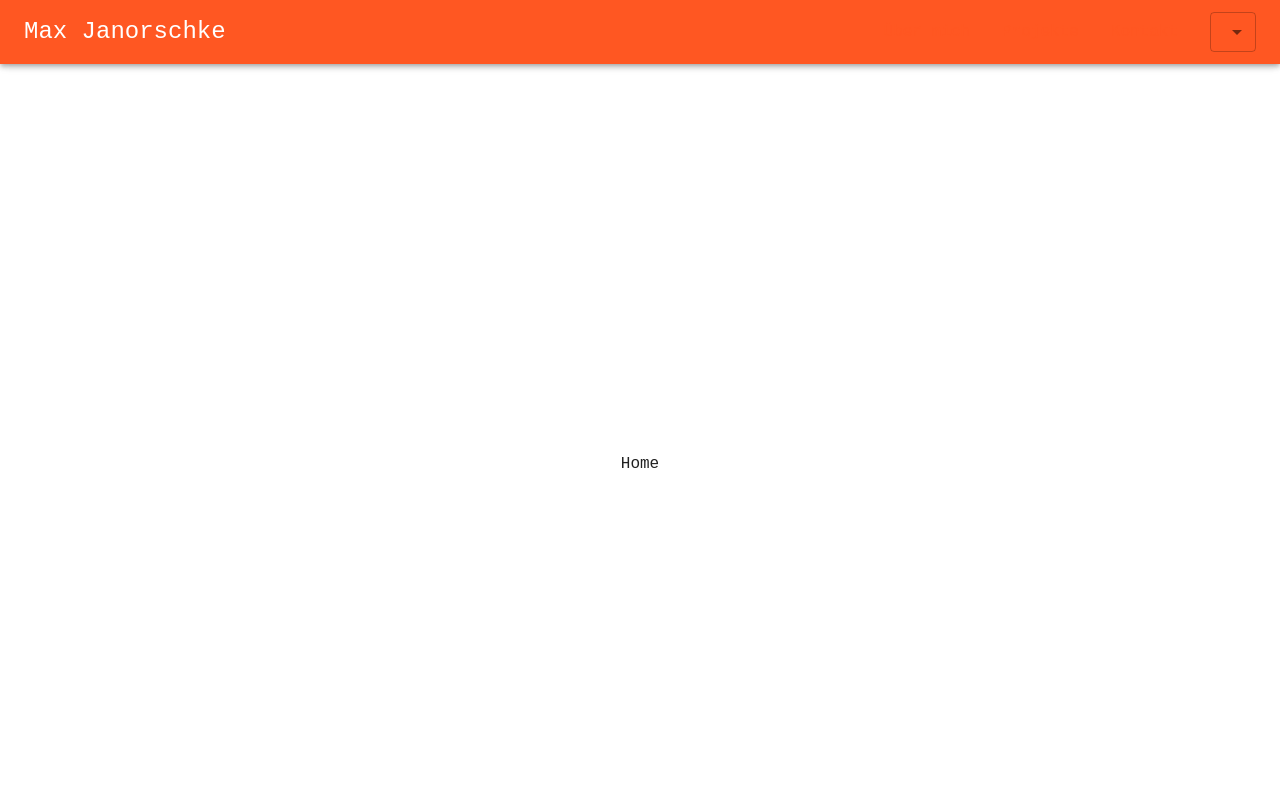
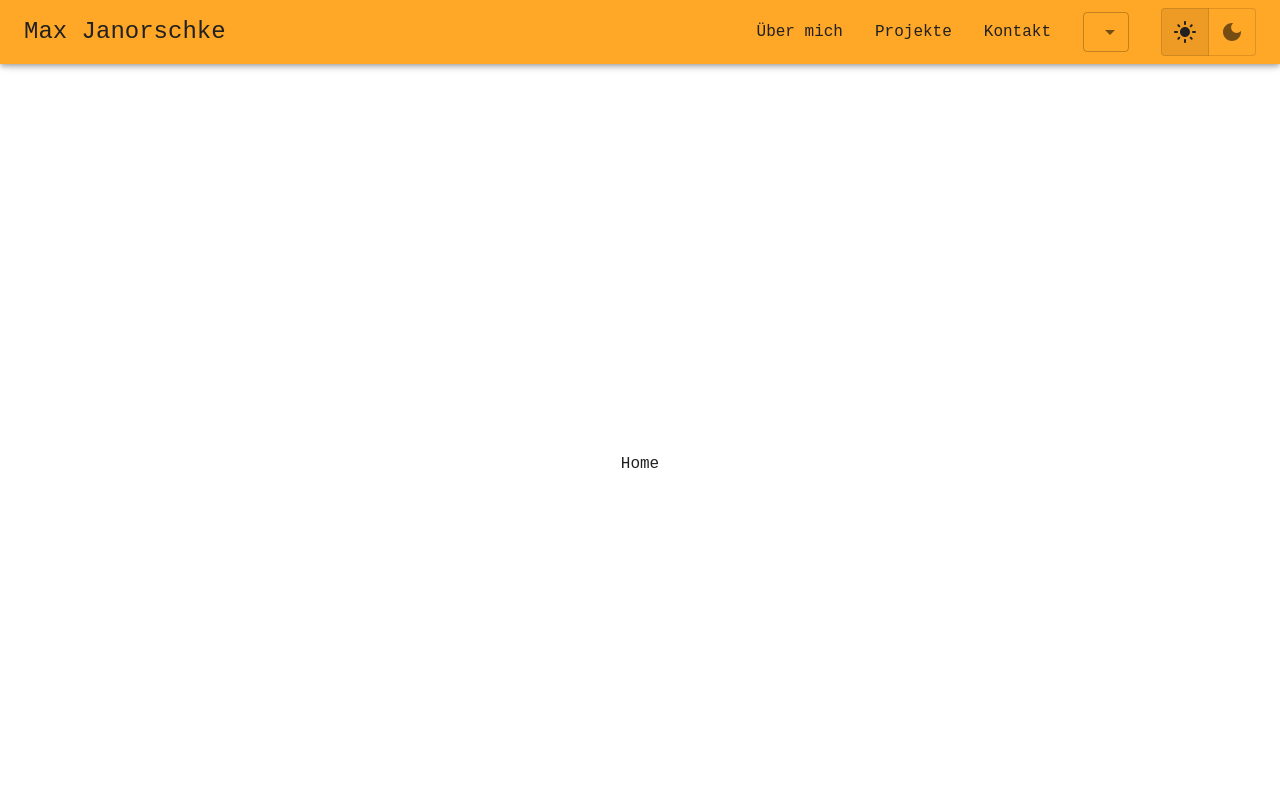
Before and after one commit to MadMax2506/madmax2506.github.io, a React (Vite) app: page / in a window 1280 px wide. Shown: the top 800 px of the page. Built offline with nearby package versions, Linux system fonts and the light colour scheme.

Commit message:
Implement navigation #16
* refactoring language select
* toggle between dark and light mode
* adjust theme

```diff
--- /dev/null
+++ b/src/components/LanguageSelect/LanguageSelect.tsx
@@ -0,0 +1,26 @@
+import { MenuItem, Select, SelectChangeEvent } from '@mui/material';
+import { LanguageConfiguration } from 'context/TranslationContext/utils';
+import { CountryInfo } from 'components/LanguageSelect/CountryInfo';
+import { useCookies } from 'react-cookie';
+
+/**
+ * Switch between the available {@link LanguageConfiguration}
+ */
+export const LanguageSelect = (): JSX.Element => {
+  const [cookies, setCookie] = useCookies<'language', { language: LanguageConfiguration }>(['language']);
+
+  const onChange = (event: SelectChangeEvent<LanguageConfiguration>) => {
+    setCookie('language', event.target.value as string);
+  };
+
+  return (
+    <Select value={cookies.language} onChange={onChange} size="small">
+      <MenuItem value={LanguageConfiguration.DE}>
+        <CountryInfo type="de" />
+      </MenuItem>
+      <MenuItem value={LanguageConfiguration.EN}>
+        <CountryInfo type="en" />
+      </MenuItem>
+    </Select>
+  );
+};
--- a/src/components/Navigation/DesktopNavigation.tsx
+++ b/src/components/Navigation/DesktopNavigation.tsx
@@ -1,9 +1,8 @@
-import { MenuItem, Select, SelectChangeEvent, Stack, Typography } from '@mui/material';
+import { Stack, Typography } from '@mui/material';
 import { NavigationPage } from 'components/Navigation/types';
 import { NavigationLink } from 'components/Navigation/NavigationLink';
-import { useCookies } from 'react-cookie';
-import { LanguageConfiguration } from 'context/TranslationContext/utils';
-import { CountryInfo } from 'components/CountryInfo';
+import { LanguageSelect } from 'components/LanguageSelect/LanguageSelect';
+import { ThemeModeToggle } from 'components/ThemeModeToggle/ThemeModeToggle';
 
 type DesktopNavigationProps = {
   pages: NavigationPage[];
@@ -12,32 +11,21 @@ type DesktopNavigationProps = {
 export const DesktopNavigation = (props: DesktopNavigationProps): JSX.Element => {
   const { pages } = props;
 
-  const [cookies, setCookie] = useCookies<'language', { language: LanguageConfiguration }>(['language']);
-
-  const onChange = (event: SelectChangeEvent<LanguageConfiguration>) => {
-    setCookie('language', event.target.value as string);
-  };
-
   return (
-    <>
+    <Stack direction="row" alignItems="center" spacing={4}>
       <Typography variant="h5" component="div" flexShrink={0}>
         Max Janorschke
       </Typography>
 
-      <Stack direction="row" alignItems="center" justifyContent="flex-end" spacing={4} flexGrow={1}>
+      <Stack direction="row" justifyContent="flex-end" spacing={4} flexGrow={1}>
         {pages.map(({ textKey, navigate }) => (
           <NavigationLink key={textKey} textKey={textKey} navigate={navigate} />
         ))}
+      </Stack>
 
-        <Select value={cookies.language} onChange={onChange} size="small">
-          <MenuItem value={LanguageConfiguration.DE}>
-            <CountryInfo type="de" />
-          </MenuItem>
-          <MenuItem value={LanguageConfiguration.EN}>
-            <CountryInfo type="en" />
-          </MenuItem>
-        </Select>
-      </Stack>
-    </>
+      <LanguageSelect />
+
+      <ThemeModeToggle />
+    </Stack>
   );
 };
--- a/src/components/Navigation/Navigation.tsx
+++ b/src/components/Navigation/Navigation.tsx
@@ -1,10 +1,12 @@
-import { AppBar, Toolbar } from '@mui/material';
+import { AppBar, Toolbar, useTheme } from '@mui/material';
 import { DesktopNavigation } from 'components/Navigation/DesktopNavigation';
 import { MobileNavigation } from 'components/Navigation/MobileNavigation';
 import { NavigationPage } from 'components/Navigation/types';
 import { NavigationAnchors } from 'components/Route/types';
 
 export const Navigation = (): JSX.Element => {
+  const { highlighting } = useTheme();
+
   const navigate = (anchor: NavigationAnchors) => {
     document.getElementById(anchor)?.scrollIntoView({ behavior: 'smooth' });
   };
@@ -25,7 +27,7 @@ export const Navigation = (): JSX.Element => {
   ];
 
   return (
-    <AppBar position="sticky">
+    <AppBar position="sticky" sx={{ backgroundColor: highlighting }}>
       <Toolbar sx={{ display: { xs: 'none', md: 'flex' } }}>
         <DesktopNavigation pages={pages} />
       </Toolbar>
--- a/src/components/Navigation/NavigationLink.tsx
+++ b/src/components/Navigation/NavigationLink.tsx
@@ -12,8 +12,6 @@ export const NavigationLink = (props: NavigationLinkProps): JSX.Element => {
     <Typography
       key={textKey}
       onClick={navigate}
-      component="span"
-      color="primary"
       sx={{
         position: 'relative',
         '&:before': {
@@ -24,7 +22,7 @@ export const NavigationLink = (props: NavigationLinkProps): JSX.Element => {
           bottom: '-3px',
           left: '50%',
           transform: 'translate(-50%,0%)',
-          backgroundColor: 'primary.main',
+          backgroundColor: 'text.primary',
           visibility: 'hidden',
           transition: 'all 0.3s ease-in-out',
         },
--- /dev/null
+++ b/src/components/ThemeModeToggle/ThemeModeToggle.tsx
@@ -0,0 +1,21 @@
+import { useThemeContext } from 'context/ThemeContext/ThemeContext';
+import { ToggleButton, ToggleButtonGroup } from '@mui/material';
+import { DarkMode as DarkModeIcon, LightMode as LightModeIcon } from '@mui/icons-material';
+
+/**
+ * Switch between the light and dark mode
+ */
+export const ThemeModeToggle = (): JSX.Element => {
+  const { mode, toggleMode } = useThemeContext();
+
+  return (
+    <ToggleButtonGroup value={mode} onChange={toggleMode}>
+      <ToggleButton value="light">
+        <LightModeIcon />
+      </ToggleButton>
+      <ToggleButton value="dark">
+        <DarkModeIcon />
+      </ToggleButton>
+    </ToggleButtonGroup>
+  );
+};
--- a/src/components/container/SectionContainer/Divider.tsx
+++ b/src/components/container/SectionContainer/Divider.tsx
@@ -1,12 +1,21 @@
-import { Box, Divider as MuiDivider } from '@mui/material';
+import { Box, Divider as MuiDivider, useTheme } from '@mui/material';
 
 /**
  * Special divider for the sections
  */
 export const Divider = (): JSX.Element => {
+  const { highlighting } = useTheme();
+
   return (
     <Box sx={{ flexGrow: 1, alignItems: 'center', px: 2 }}>
-      <MuiDivider />
+      <MuiDivider
+        sx={{
+          backgroundColor: highlighting,
+          borderBottomWidth: 5,
+          borderRadius: 4,
+          boxShadow: 3,
+        }}
+      />
     </Box>
   );
 };
--- a/src/context/ThemeContext/theme/dark-theme.ts
+++ b/src/context/ThemeContext/theme/dark-theme.ts
@@ -1,6 +1,6 @@
-import { grey } from '@mui/material/colors';
 import { createTheme } from '@mui/material/styles';
-import { components, generalSettings, palette } from 'context/ThemeContext/theme/theme-options';
+import { components, generalSettings } from 'context/ThemeContext/theme/theme-options';
+import { deepOrange, grey } from '@mui/material/colors';
 
 const scrollbarGrey = {
   100: '#959595',
@@ -45,14 +45,21 @@ export const darkTheme = createTheme({
       },
     },
   },
+  highlighting: deepOrange[800],
   palette: {
-    ...palette,
     mode: 'dark',
+    primary: {
+      dark: '#ffffff',
+      main: '#ffffff',
+      light: '#ffffff',
+    },
     background: {
       default: grey[900],
+      paper: grey[900],
     },
     text: {
       primary: '#ffffff',
+      secondary: grey[500],
     },
   },
 });
--- a/src/context/ThemeContext/theme/light-theme.ts
+++ b/src/context/ThemeContext/theme/light-theme.ts
@@ -1,5 +1,5 @@
-import { components, generalSettings, palette } from 'context/ThemeContext/theme/theme-options';
-import { grey } from '@mui/material/colors';
+import { components, generalSettings } from 'context/ThemeContext/theme/theme-options';
+import { grey, orange } from '@mui/material/colors';
 import { createTheme } from '@mui/material/styles';
 
 const scrollbarGrey = {
@@ -45,14 +45,17 @@ export const lightTheme = createTheme({
       },
     },
   },
+  highlighting: orange[400],
   palette: {
-    ...palette,
     mode: 'light',
+    primary: grey,
     background: {
       default: '#ffffff',
+      paper: '#ffffff',
     },
     text: {
       primary: grey[900],
+      secondary: grey[800],
     },
   },
 });
--- a/src/context/ThemeContext/theme/theme-options.ts
+++ b/src/context/ThemeContext/theme/theme-options.ts
@@ -1,12 +1,10 @@
-import { PaletteOptions } from '@mui/material/styles';
 import { Components } from '@mui/material/styles/components';
 import { Theme, ThemeOptions } from '@mui/material/styles/createTheme';
-import { blue, deepOrange } from '@mui/material/colors';
 
 /**
  * General styling for light and dark mode
  */
-export const generalSettings: Omit<ThemeOptions, 'palette' | 'components'> = {
+export const generalSettings: Partial<Omit<ThemeOptions, 'palette' | 'components'>> = {
   typography: {
     fontFamily: ['"Courier New"'].join(','),
   },
@@ -27,25 +25,16 @@ export const components: Components<Omit<Theme, 'components'>> = {
       width: '100%',
     },
   },
+  MuiTypography: {
+    defaultProps: {
+      color: 'text.primary',
+    },
+  },
   MuiDivider: {
-    defaultProps: {
-      sx: {
-        borderBottomWidth: 3,
-        borderRadius: 4,
-        backgroundColor: 'primary.main',
-        boxShadow: 3,
-      },
+    styleOverrides: {
       flexItem: true,
     },
   },
-};
-
-/**
- * Palette for light and dark mode
- */
-export const palette: Omit<PaletteOptions, 'mode'> = {
-  primary: deepOrange,
-  secondary: blue,
 };
 
 /**
@@ -53,8 +42,12 @@ export const palette: Omit<PaletteOptions, 'mode'> = {
  */
 declare module '@mui/material/styles' {
   // eslint-disable-next-line @typescript-eslint/no-empty-interface
-  interface Theme {}
+  interface Theme {
+    highlighting: string;
+  }
 
   // eslint-disable-next-line @typescript-eslint/no-empty-interface
-  interface ThemeOptions {}
+  interface ThemeOptions {
+    highlighting: string;
+  }
 }
```
Also changed, not shown: src/components/LanguageSelect/CountryInfo.tsx (renamed from src/components/CountryInfo.tsx).
